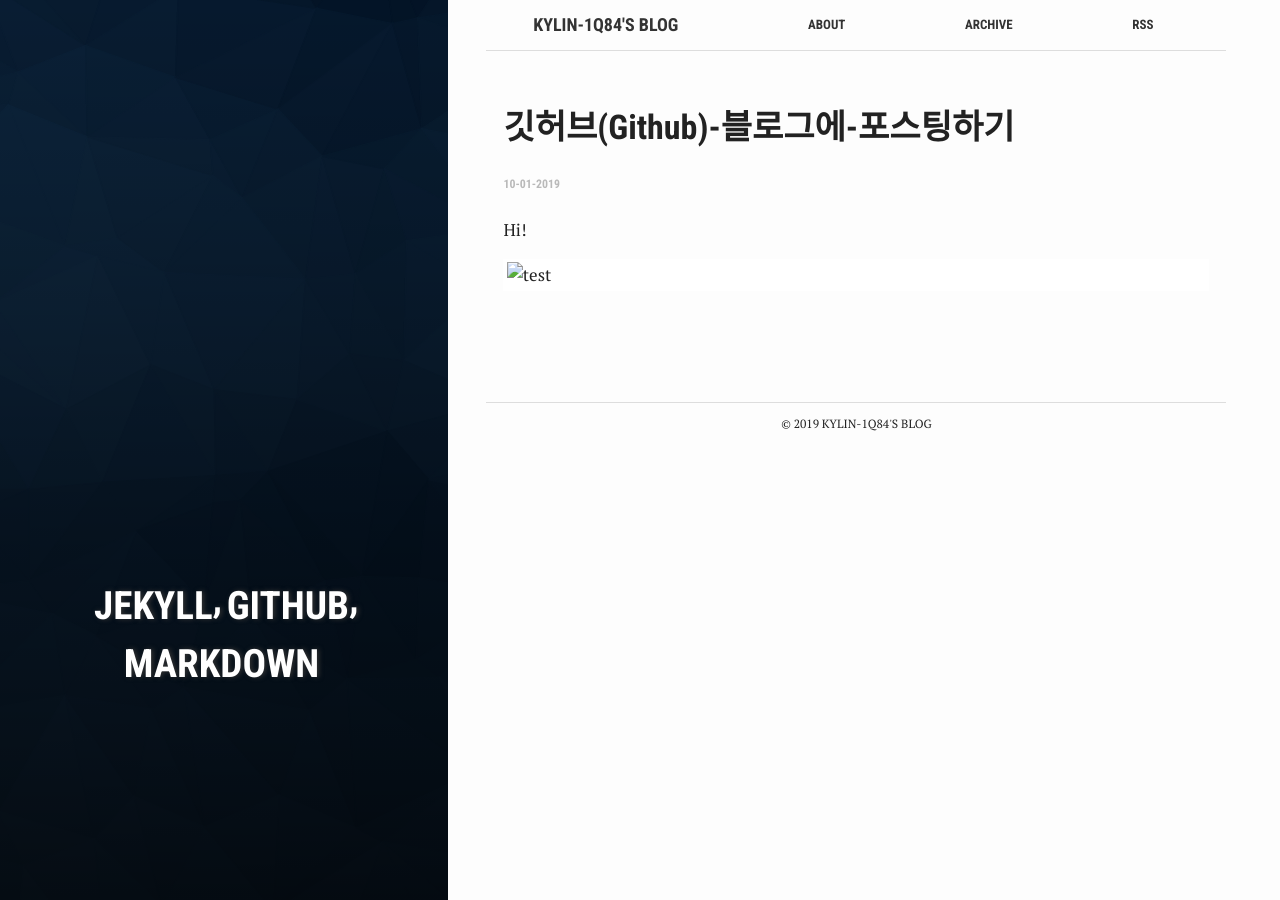
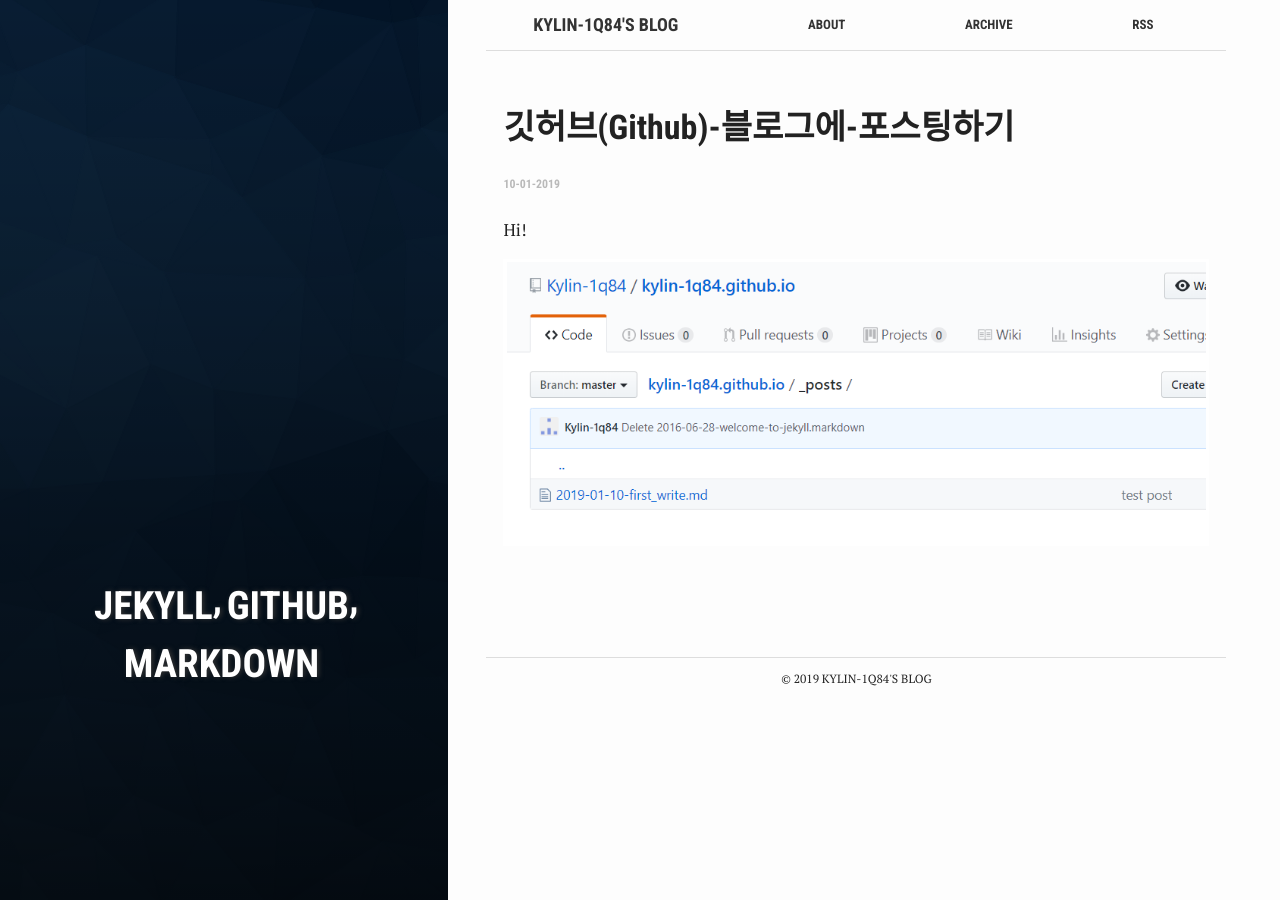
Before and after one commit to Kylin-1q84/kylin-1q84.github.io, a Jekyll site: the page built from _posts/2019-01-10-first_write.md, in a window 1280 px wide. Built offline with Jekyll 4.4.1, drawn with Linux system fonts in a browser that asks for light colours.

Commit message:
Update 2019-01-10-first_write.md

```diff
--- a/_posts/2019-01-10-first_write.md
+++ b/_posts/2019-01-10-first_write.md
@@ -5,4 +5,4 @@
 tags: [jekyll, github, markdown] #포스팅의 태그목록
 ---
 Hi!
-![test](~/assets/images/post.PNG)
+![test](../assets/images/post.PNG)
```
